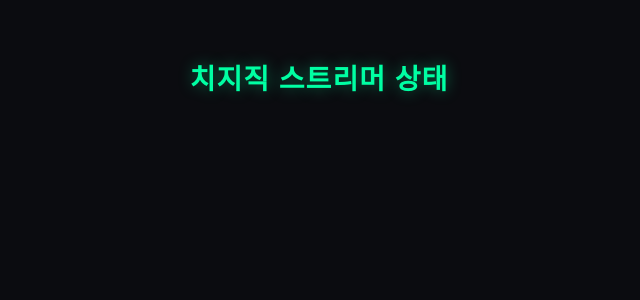
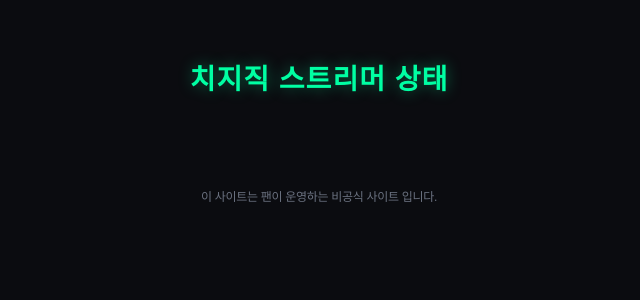
Before and after one commit to pastel1001/my-chzzk-site, a Flask app: page / in a window 1280 px wide. Shown: the top 300 px of the page, without its empty margins (321-961 px from the left). Run offline with Flask 3, Linux system fonts and the light colour scheme; data that the repository does not hold is empty.

Commit message:
Update index.html

```diff
--- a/templates/index.html
+++ b/templates/index.html
@@ -140,6 +140,16 @@
         .info { font-size: 12px; color: #828796; margin-bottom: 14px; }
         a { color: #00ffa3; text-decoration: none; font-weight: bold; font-size: 13px; display: inline-block; margin-top: auto; }
         a:hover { text-decoration: underline; }
+
+        /* 📢 하단 비공식 안내 문구 스타일 */
+        footer {
+            text-align: center;
+            margin-top: 55px;
+            padding-bottom: 20px;
+            font-size: 12px;
+            color: #6b7280;
+            letter-spacing: -0.3px;
+        }
     </style>
 </head>
 <body>
@@ -161,7 +171,11 @@
         </div>
         {% endfor %}
     </div>
+
+    <footer>이 사이트는 팬이 운영하는 비공식 사이트 입니다.</footer>
 </body>
 </html>
 </body>
 </html>
+</body>
+</html>
```
